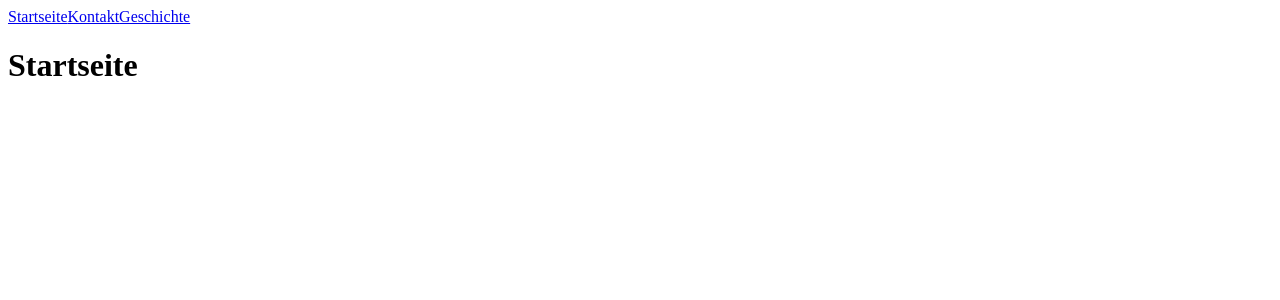
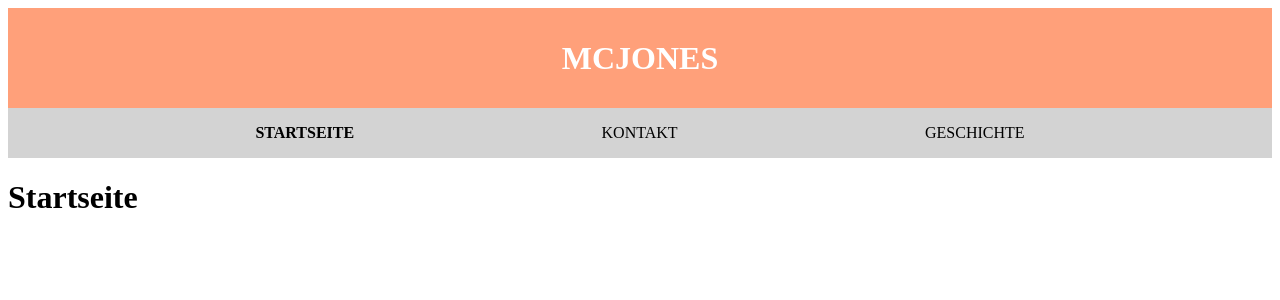
Before and after one commit to PatrickBethmann/restaurant_indiana-jones, a Nuxt app: page / in a window 1280 px wide. Shown: the top 300 px of the page. Built offline with nearby package versions, Linux system fonts and the light colour scheme.

Commit message:
Added basic styling and function

```diff
--- a/components/Header.vue
+++ b/components/Header.vue
@@ -1,9 +1,14 @@
 <template>
-  <header>
-    <NuxtLink to="/">Startseite</NuxtLink>
-    <NuxtLink to="/contact">Kontakt</NuxtLink>
-    <NuxtLink to="/history">Geschichte</NuxtLink>
-  </header>
+  <div class="wrapper">
+    <header>
+      <h1 class="title">McJones</h1>
+    </header>
+    <nav>
+      <NuxtLink to="/" class="link">Startseite</NuxtLink>
+      <NuxtLink to="/contact" class="link">Kontakt</NuxtLink>
+      <NuxtLink to="/history" class="link">Geschichte</NuxtLink>
+    </nav>
+  </div>
 </template>
 
 <script>
@@ -12,4 +17,39 @@ export default {
 }
 </script>
 
-<style scoped></style>
+<style scoped>
+header {
+  background-color: lightsalmon;
+  height: 100px;
+
+  display: flex;
+  justify-content: center;
+  align-items: center;
+}
+
+header h1 {
+  text-transform: uppercase;
+  text-align: center;
+  color: #fff;
+  line-height: 50px;
+}
+
+nav {
+  background-color: lightgray;
+  height: 50px;
+
+  display: flex;
+  flex-direction: row;
+  justify-content: space-evenly;
+  align-items: center;
+}
+
+.link {
+  text-transform: uppercase;
+  text-decoration: none;
+  color: black;
+}
+.nuxt-link-exact-active {
+  font-weight: bold;
+}
+</style>
```
